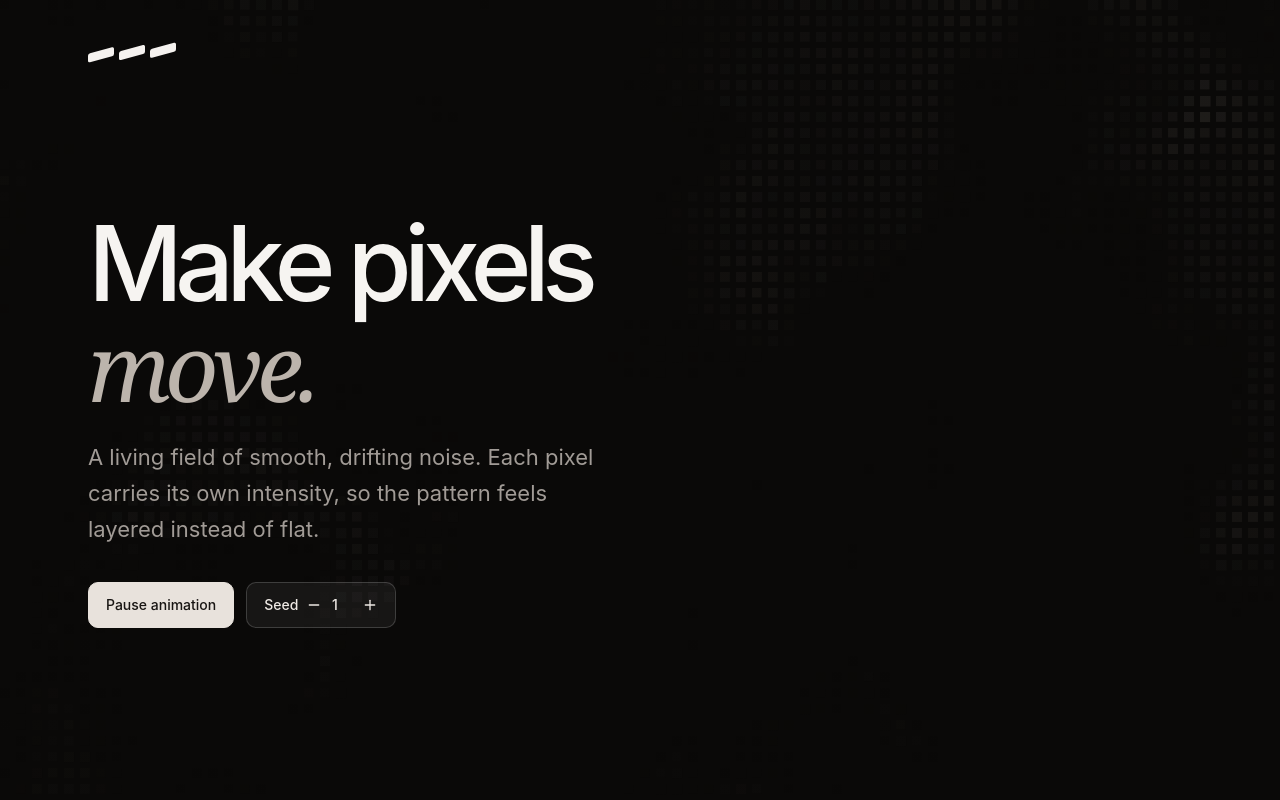
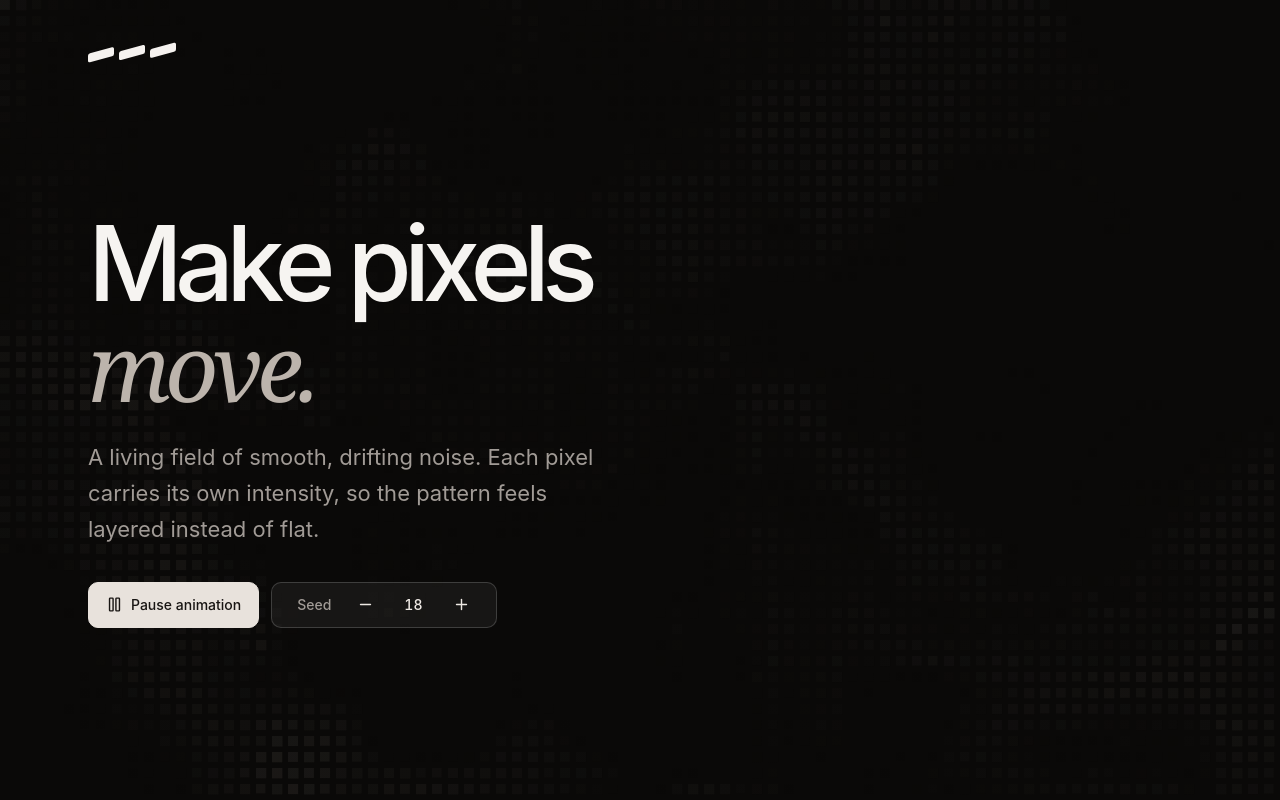
Before and after one commit to ToolDroidYT/PixelField, a React (Vite) app: page / in a window 1280 px wide. Built offline with nearby package versions, Linux system fonts and the light colour scheme.

Commit message:
feat: add play/pause controls and update seed input layout

```diff
--- a/src/App.tsx
+++ b/src/App.tsx
@@ -1,6 +1,6 @@
 import { useEffect, useState } from 'react';
 import { PixelField, type PixelFieldConfig } from '@tooldroid/pixel-field';
-import { Minus, Plus } from 'lucide-react';
+import { Minus, Pause, Play, Plus } from 'lucide-react';
 
 const REDUCED_MOTION_QUERY = '(prefers-reduced-motion: reduce)';
 
@@ -29,9 +29,17 @@ const PIXEL_FIELD_CONFIG: PixelFieldConfig = {
 };
 
 const BUTTON =
-  'inline-flex min-h-[46px] cursor-pointer items-center justify-center rounded-[10px] border px-[17px] text-sm font-[550]';
+  'inline-flex min-h-[46px] cursor-pointer items-center justify-center gap-2 rounded-[10px] border px-[17px] text-sm font-[550]';
 const BUTTON_SECONDARY = `${BUTTON} border-white/[0.17] bg-white/[0.055] text-[#eee9e4]`;
 const BUTTON_PRIMARY = `${BUTTON} border-[#e8e2dc] bg-[#e8e2dc] text-[#181513]`;
+
+// Icon-only controls: 17px glyphs (matching the label's optical weight) inside
+// generous 36px hit areas, so the stepper stays tappable on touch screens.
+const ICON = 'size-[17px] shrink-0';
+const ICON_BUTTON =
+  'inline-flex size-9 shrink-0 cursor-pointer items-center justify-center rounded-[7px] transition-colors hover:bg-white/[0.1] active:bg-white/[0.16]';
+const SEED_INPUT =
+  'w-11 border-0 bg-transparent p-0 text-center text-sm text-[#eee9e4] tabular-nums outline-none [appearance:textfield] [&::-webkit-inner-spin-button]:appearance-none [&::-webkit-outer-spin-button]:appearance-none';
 
 const VIGNETTE =
   'pointer-events-none absolute inset-0 z-[-1] bg-[linear-gradient(0deg,rgba(10,9,8,0.18),rgba(10,9,8,0.04)_48%,rgba(10,9,8,0.12))] max-[560px]:bg-[linear-gradient(180deg,rgba(10,9,8,0.1),rgba(10,9,8,0.16)_45%,rgba(10,9,8,0.08))]';
@@ -46,7 +54,7 @@ function App() {
   const [running, setRunning] = useState(
     () => !window.matchMedia(REDUCED_MOTION_QUERY).matches,
   );
-  const [seed, setSeed] = useState(1);
+  const [seed, setSeed] = useState(18);
 
   useEffect(() => {
     const mediaQuery = window.matchMedia(REDUCED_MOTION_QUERY);
@@ -89,30 +97,42 @@ function App() {
             className={BUTTON_PRIMARY}
             onClick={() => setRunning((value) => !value)}
           >
+            {running ? (
+              <Pause className={ICON} aria-hidden='true' />
+            ) : (
+              <Play className={ICON} aria-hidden='true' />
+            )}
             {running ? 'Pause animation' : 'Resume animation'}
           </button>
-          <div className={BUTTON_SECONDARY}>
-            Seed
-            <div className='ml-2 flex items-center gap-1'>
-              <button>
-                <Minus
-                  className='h-4 w-4'
+          <div
+            className={`${BUTTON_SECONDARY} gap-0.5 px-1.5`}
+            role='group'
+            aria-label='Pattern seed'
+          >
+            <span className='px-2 text-[#a19b96]'>Seed</span>
+            <button
+              type='button'
+              className={ICON_BUTTON}
+              aria-label='Previous seed'
               onClick={() => setSeed((value) => value - 1)}
-                />
+            >
+              <Minus className={ICON} aria-hidden='true' />
             </button>
             <input
               type='number'
               value={seed}
+              aria-label='Seed value'
               onChange={(e) => setSeed(Number(e.target.value))}
-                className='w-8 text-center'
+              className={SEED_INPUT}
             />
-              <button>
-                <Plus
-                  className='h-4 w-4'
+            <button
+              type='button'
+              className={ICON_BUTTON}
+              aria-label='Next seed'
               onClick={() => setSeed((value) => value + 1)}
-                />
+            >
+              <Plus className={ICON} aria-hidden='true' />
             </button>
-            </div>
           </div>
         </div>
       </section>
```
Lines whose indentation alone changed are shown as unchanged.
